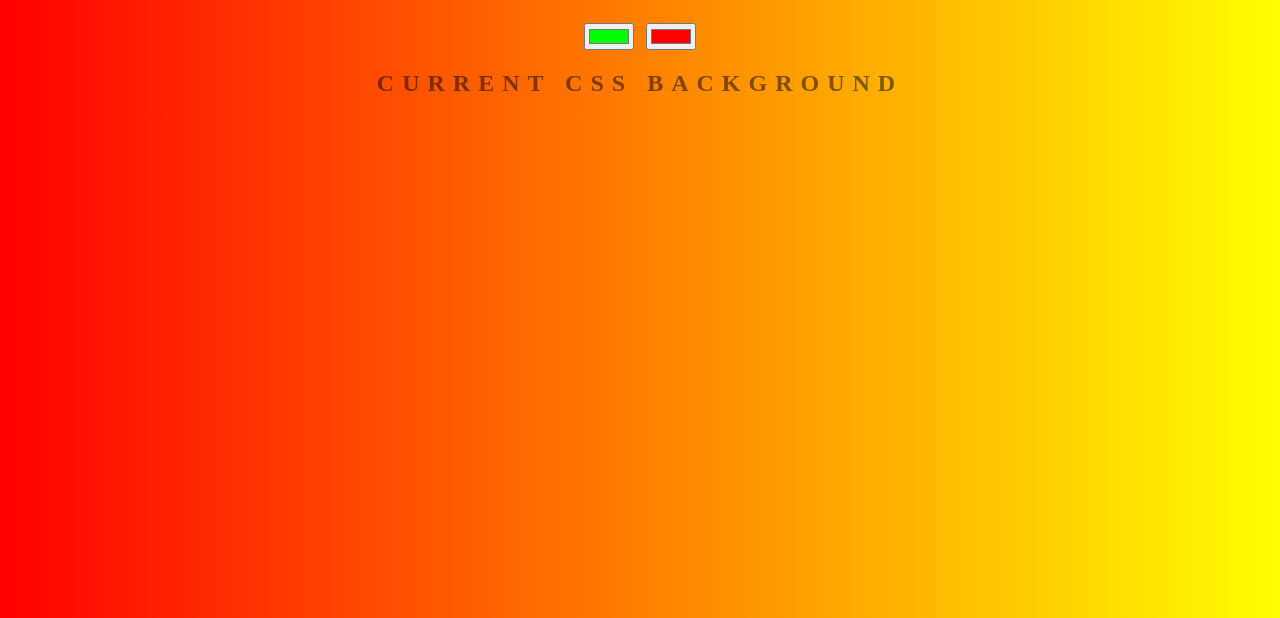
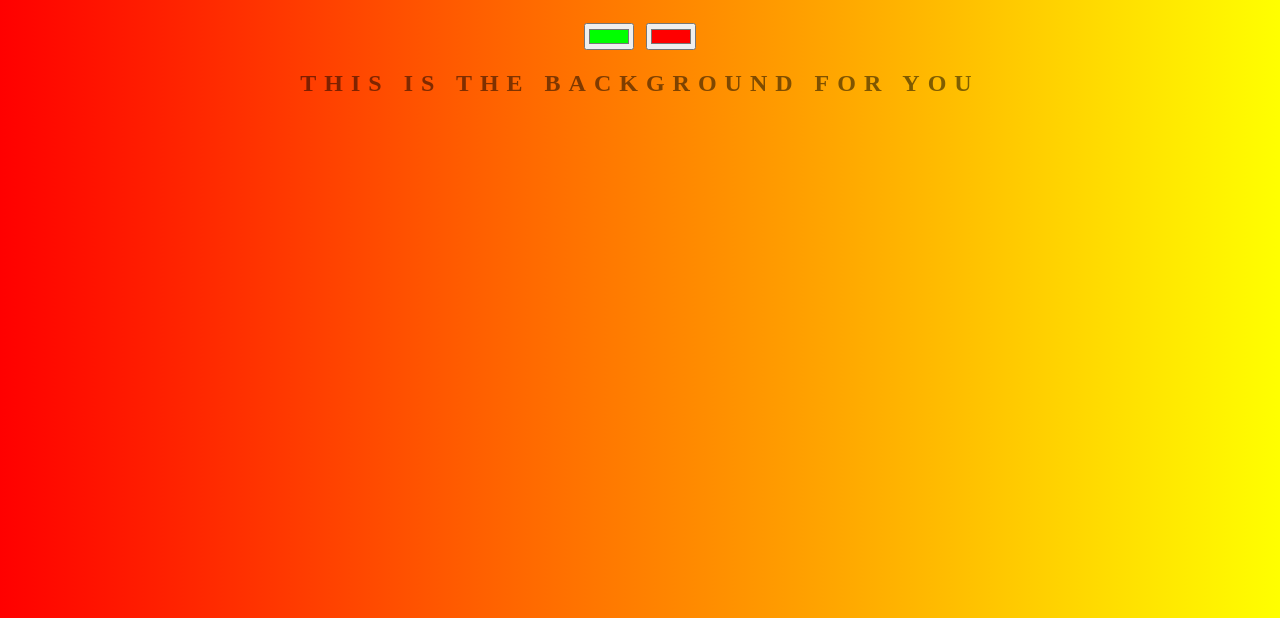
Before and after one commit to Ann-dev-mx/background-generator, a plain HTML site: page index.html in a window 1280 px wide. Shown: the part 182-800 px from the top of the page. Drawn offline with Linux system fonts and the light colour scheme.

Commit message:
changes occured

```diff
--- a/index.html
+++ b/index.html
@@ -8,7 +8,7 @@
 	<h1>cCool Background Generator</h1>
 	<input class="color1" type="color" name="color1" value="#00ff00">
 	<input class="color2" type="color" name="color2" value="#ff0000">
-	<h2>Current CSS Background</h2>
+	<h2>This is the Background for you</h2>
 	<h3></h3>
 	<script type="text/javascript" src="scriptbg.js"></script>
 </body>
```
